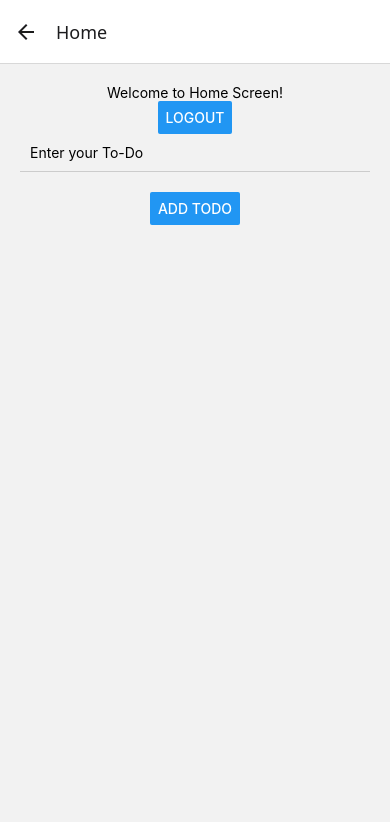
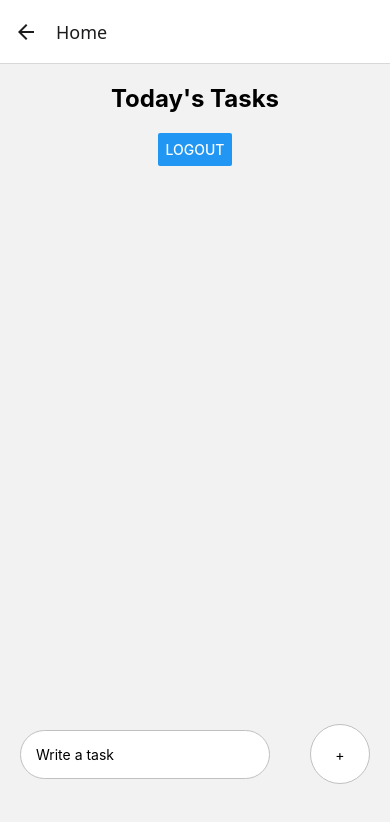
Before and after one commit to tomas1108/ToDoList-ReactNative, a React Native app: screen /Home in a window 390 px wide. Shown: the top 822 px of the page. Built offline with nearby package versions, Linux system fonts and the light colour scheme.

Commit message:
UPDATE: appearance of homescreen

```diff
--- a/screens/HomeScreen.js
+++ b/screens/HomeScreen.js
@@ -1,8 +1,25 @@
 import React, { useState, useEffect } from "react";
-import { View, Text, Button, TextInput, FlatList, StyleSheet } from "react-native";
+import {
+  View,
+  Text,
+  Platform,
+  Button,
+  TextInput,
+  FlatList,
+  StyleSheet,
+  KeyboardAvoidingView,
+  TouchableOpacity,
+} from "react-native";
 import { auth, db } from "../firebaseConfig";
 import { signOut } from "firebase/auth";
-import { collection, addDoc, getDocs } from "firebase/firestore"; // Các phương thức Firestore
+import {
+  collection,
+  addDoc,
+  getDocs,
+  updateDoc,
+  doc,
+} from "firebase/firestore";
+import Task from "../components/Task";
 
 export default function HomeScreen({ navigation }) {
   const [newTodo, setNewTodo] = useState(""); // State để lưu input của người dùng
@@ -23,7 +40,8 @@ export default function HomeScreen({ navigation }) {
         // Thêm To-Do mới vào Firestore trong collection của người dùng
         await addDoc(collection(db, "users", user.uid, "todos"), {
           task: newTodo,
-          createdAt: new Date(), // Thêm thời gian tạo để sắp xếp
+          completed: false, // Chưa hoàn thành
+          createdAt: new Date(),
         });
         setNewTodo(""); // Xóa input sau khi thêm thành công
         fetchTodos(user.uid); // Lấy lại danh sách To-Do của người dùng
@@ -36,7 +54,9 @@ export default function HomeScreen({ navigation }) {
   // Lấy danh sách To-Do của người dùng từ Firestore
   const fetchTodos = async (uid) => {
     try {
-      const querySnapshot = await getDocs(collection(db, "users", uid, "todos"));
+      const querySnapshot = await getDocs(
+        collection(db, "users", uid, "todos")
+      );
       const todoList = querySnapshot.docs.map((doc) => ({
         id: doc.id,
         ...doc.data(),
@@ -44,6 +64,23 @@ export default function HomeScreen({ navigation }) {
       setTodos(todoList); // Cập nhật danh sách todos
     } catch (error) {
       alert("Error fetching todos: ", error.message);
+    }
+  };
+
+  // Đánh dấu To-Do là đã hoàn thành
+  const handleToggleComplete = async (todoId, completed) => {
+    try {
+      const user = auth.currentUser;
+      if (user) {
+        // Cập nhật trạng thái "completed" trong Firestore
+        const todoRef = doc(db, "users", user.uid, "todos", todoId);
+        await updateDoc(todoRef, {
+          completed: !completed, // Lật trạng thái
+        });
+        fetchTodos(user.uid); // Lấy lại danh sách To-Do đã cập nhật
+      }
+    } catch (error) {
+      alert("Error updating todo: ", error.message);
     }
   };
 
@@ -57,45 +94,81 @@ export default function HomeScreen({ navigation }) {
 
   return (
     <View style={styles.container}>
-      <Text>Welcome to Home Screen!</Text>
+      <Text style={styles.title}>Today's Tasks</Text>
       <Button title="Logout" onPress={handleLogout} />
-
-      {/* Input thêm To-Do */}
-      <TextInput
-        placeholder="Enter your To-Do"
-        value={newTodo}
-        onChangeText={setNewTodo}
-        style={styles.input}
-      />
-      <Button title="Add Todo" onPress={handleAddTodo} />
 
       {/* Hiển thị danh sách To-Do */}
       <FlatList
         data={todos}
         keyExtractor={(item) => item.id}
         renderItem={({ item }) => (
-          <View style={styles.todoItem}>
-            <Text>{item.task}</Text>
-          </View>
+          <Task
+            text={item.task}
+            completed={item.completed}
+            onPress={() => handleToggleComplete(item.id, item.completed)}
+          />
         )}
       />
+
+      <KeyboardAvoidingView
+        behavior={Platform.OS === "ios" ? "padding" : "height"}
+        style={styles.writeTaskWrapper}
+      >
+        <TextInput
+          style={styles.input}
+          placeholder={"Write a task"}
+          value={newTodo}
+          onChangeText={setNewTodo}
+        />
+        <TouchableOpacity onPress={handleAddTodo}>
+          <View style={styles.addWrapper}>
+            <Text style={styles.addText}>+</Text>
+          </View>
+        </TouchableOpacity>
+      </KeyboardAvoidingView>
     </View>
   );
 }
 
 const styles = StyleSheet.create({
-  container: { flex: 1, justifyContent: "center", alignItems: "center", padding: 20 },
+  container: {
+    flex: 1,
+    justifyContent: "center",
+    alignItems: "center",
+    padding: 20,
+  },
+  title: { fontSize: 24, fontWeight: "bold", marginBottom: 20 },
   input: {
+    paddingVertical: 15,
+    paddingHorizontal: 15,
+    backgroundColor: "#FFF",
+    borderRadius: 60,
+    borderColor: "#C0C0C0",
+    borderWidth: 1,
+    width: 250,
+  },
+  tasksWrapper: {
+    paddingTop: 80,
+    paddingHorizontal: 20,
+  },
+  writeTaskWrapper: {
+    position: "absolute",
+    bottom: 60,
     width: "100%",
-    borderBottomWidth: 1,
-    borderBottomColor: "#ccc",
-    marginBottom: 20,
-    padding: 10,
+    flexDirection: "row",
+    justifyContent: "space-around",
+    alignItems: "center",
   },
-  todoItem: {
-    padding: 10,
-    borderBottomWidth: 1,
-    borderBottomColor: "#ddd",
-    width: "100%",
+
+  addWrapper: {
+    width: 60,
+    height: 60,
+    backgroundColor: "#FFF",
+    borderRadius: 60,
+    justifyContent: "center",
+    alignItems: "center",
+    borderColor: "#C0C0C0",
+    borderWidth: 1,
   },
+  addText: {},
 });
```
